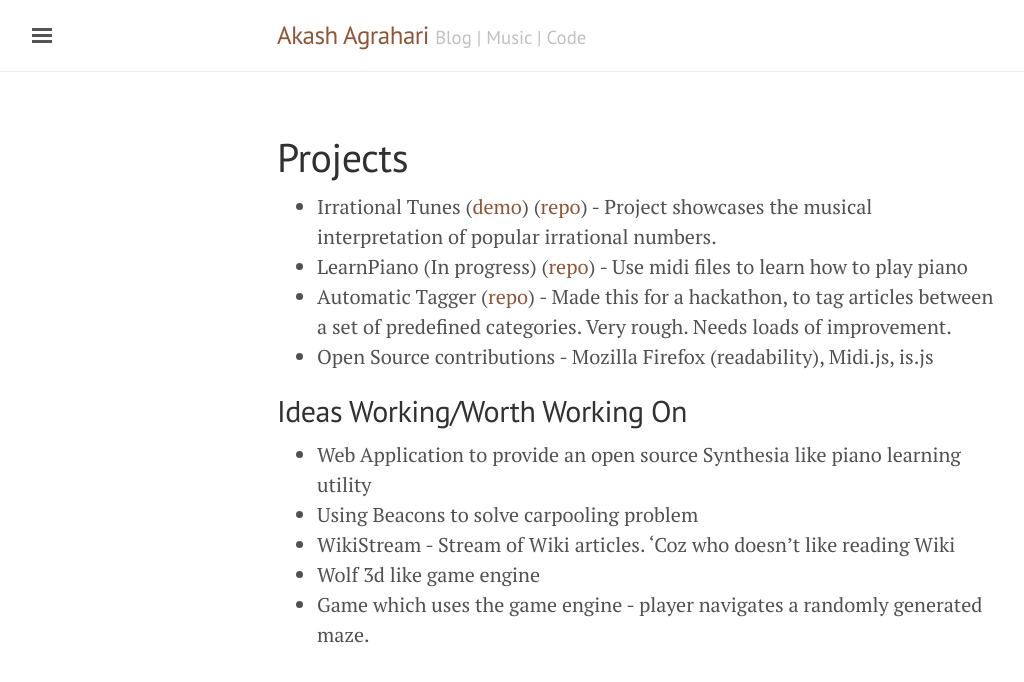
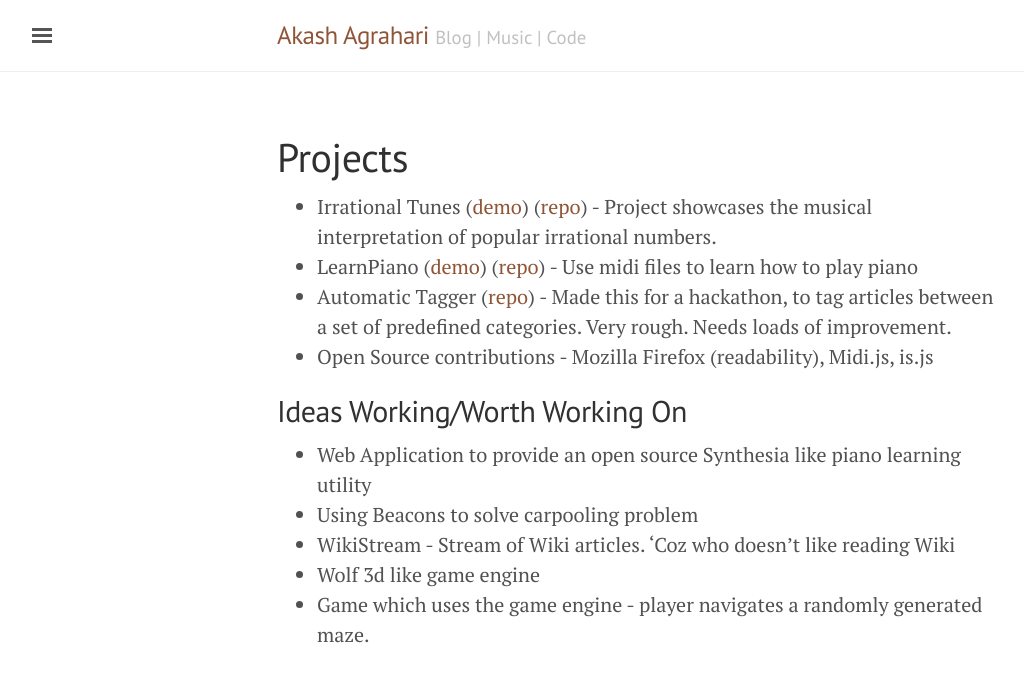
Before and after one commit to akashagrahari/akashagrahari.github.io, a Jekyll site: the page built from projects.md, in a window 1280 px wide. Shown: the top 682 px of the page, without its empty margins (3-1027 px from the left). Built offline with Jekyll 4.4.1, drawn with Linux system fonts in a browser that asks for light colours.

Commit message:
added piano pal demo

```diff
--- a/projects.md
+++ b/projects.md
@@ -4,8 +4,8 @@ layout: page
 title: Projects
 ---
 
-* Irrational Tunes \([demo](https://intense-wildwood-66354.herokuapp.com/)\) \([repo](https://github.com/akashagrahari/irrationalTunes)\) - Project showcases the musical interpretation of popular irrational numbers.
-* LearnPiano (In progress) \([repo](https://github.com/akashagrahari/appMidi)\) - Use midi files to learn how to play piano
+* Irrational Tunes \([demo](http://irrational-tunes.com/)\) \([repo](https://github.com/akashagrahari/irrationalTunes)\) - Project showcases the musical interpretation of popular irrational numbers.
+* LearnPiano \([demo](https://main.drqfu8u4orx2f.amplifyapp.com/)\) \([repo](https://github.com/akashagrahari/appMidi)\) - Use midi files to learn how to play piano
 * Automatic Tagger \([repo](https://github.com/akashagrahari/automatic-tagger)\) - Made this for a hackathon, to tag articles between a set of predefined categories. Very rough. Needs loads of improvement.
 * Open Source contributions - Mozilla Firefox (readability), Midi.js, is.js
 
```
